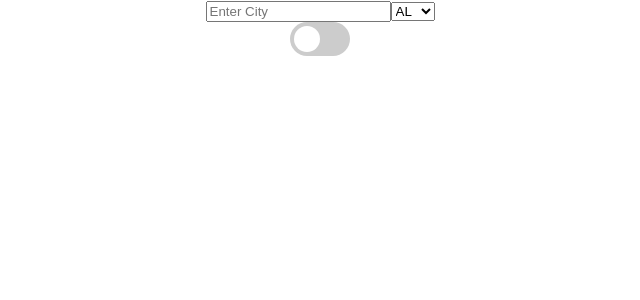
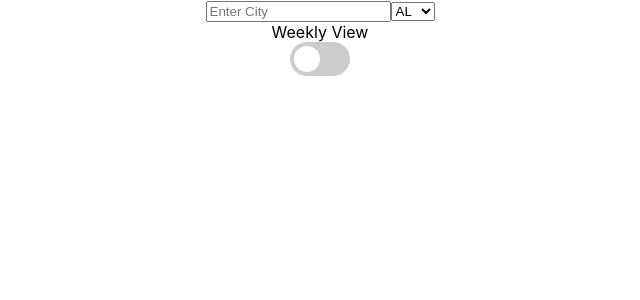
Before and after one commit to Group-A-Walmart/Weather-App, a React (Create React App) app: page / in a window 1280 px wide. Shown: the top 300 px of the page, without its empty margins (320-960 px from the left). Built offline with nearby package versions, Linux system fonts and the light colour scheme.

Commit message:
add functionality to toggle

```diff
--- a/src/components/App.js
+++ b/src/components/App.js
@@ -7,6 +7,9 @@ import { getWeather } from '../api';
 function App() {
   const [city, setCity] = useState("");
   const [state, setState] = useState("");
+  const [isWeeklyView, setWeeklyView] = useState(false);
+
+  const _toggleWeeklyView = () => setWeeklyView(!isWeeklyView);
 
   const handleCityChange = (e) => {
     setCity(e.target.value);
@@ -22,6 +25,10 @@ function App() {
       }
   }
 
+  const handleToggle = () => {
+    console.log("hello");
+  }
+
   return (
     <div className="App">
       <SearchBar
@@ -31,7 +38,10 @@ function App() {
         city={city}
         state={state}
       />
-      <Toggle />
+      {isWeeklyView ?
+      <div>Day View</div> :
+      <div>Weekly View</div>}
+      <Toggle handleToggle={_toggleWeeklyView}/>
     </div>
   );
 }
--- a/src/components/Toggle.js
+++ b/src/components/Toggle.js
@@ -7,7 +7,7 @@ const Toggle = (props) => {
     return (
         <div>
             <label className="switch">
-            <input type="checkbox"/>
+            <input type="checkbox" onClick={props.handleToggle}/>
             <span className="slider round"></span>
             </label>
         </div>
```
